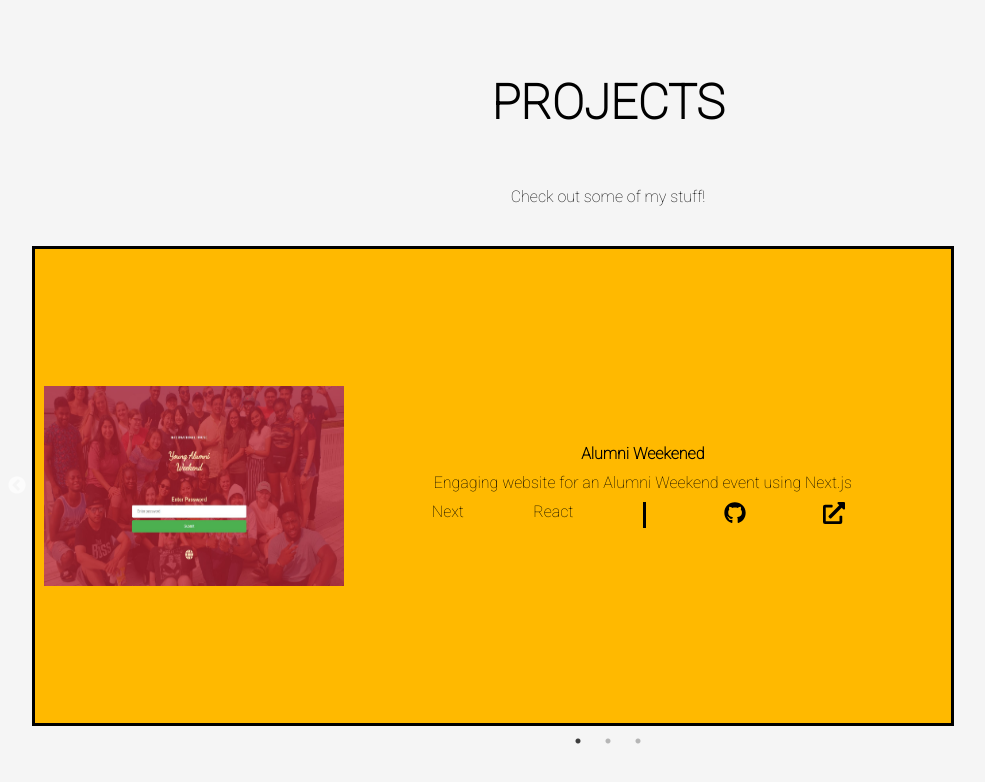
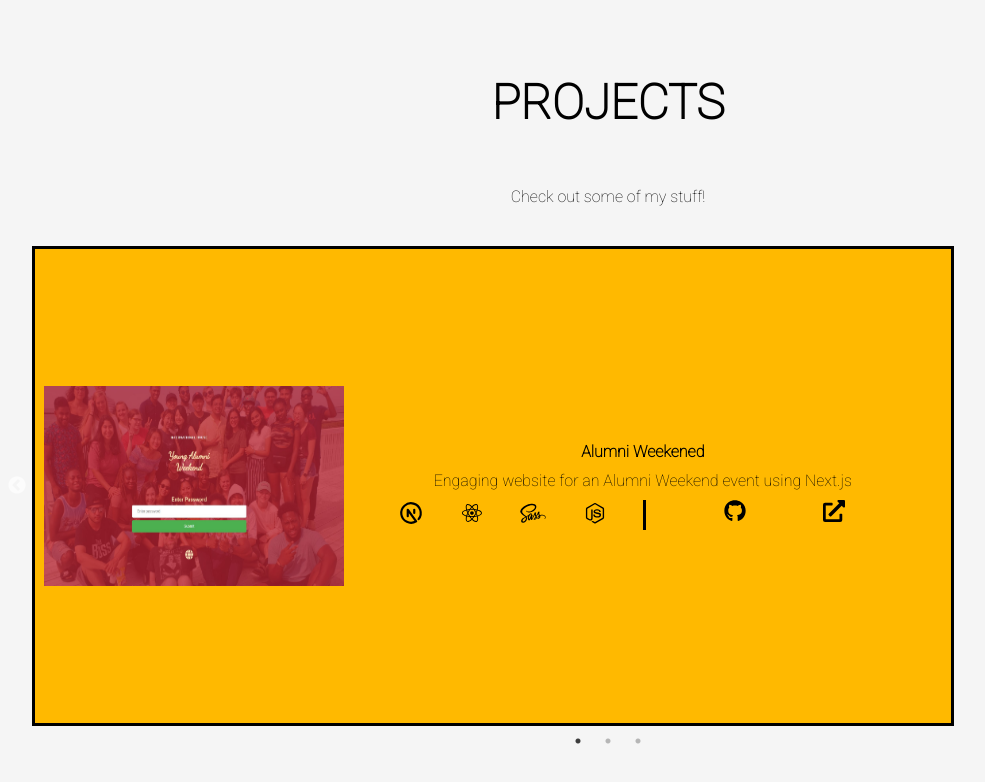
Before and after one commit to SushantChhetry/visual-portfolio, a Next.js app in the folder portfolio-app/: page /portfolio in a window 1280 px wide. Shown: the top 782 px of the page, without its empty margins (32-1017 px from the left). Built offline with nearby package versions, Linux system fonts and the light colour scheme.

Commit message:
Add: icons to projects

```diff
--- a/portfolio-app/src/pages/portfolio.js
+++ b/portfolio-app/src/pages/portfolio.js
@@ -4,6 +4,9 @@ import "slick-carousel/slick/slick.css";
 import "slick-carousel/slick/slick-theme.css";
 import Slider from "react-slick";
 import { FaGithub, FaExternalLinkAlt } from "react-icons/fa";
+import { DiReact, DiSass, DiNodejsSmall } from "react-icons/di";
+import { TbBrandNextjs } from "react-icons/tb";
+
 import Image from "next/image";
 
 const projects = [
@@ -12,7 +15,12 @@ const projects = [
     image: "/alumni-weekend.jpg",
     title: "Alumni Weekened",
     description: "Engaging website for an Alumni Weekend event using Next.js",
-    technologies: ["Next", "React"],
+    technologies: [
+      <TbBrandNextjs size={26} />,
+      <DiReact size={26} />,
+      <DiSass size={26} />,
+      <DiNodejsSmall size={26} />,
+    ],
     githubLink: "https://github.com/SushantChhetry/visual-portfolio.git",
     siteLink: "https://example.com",
   },
```
